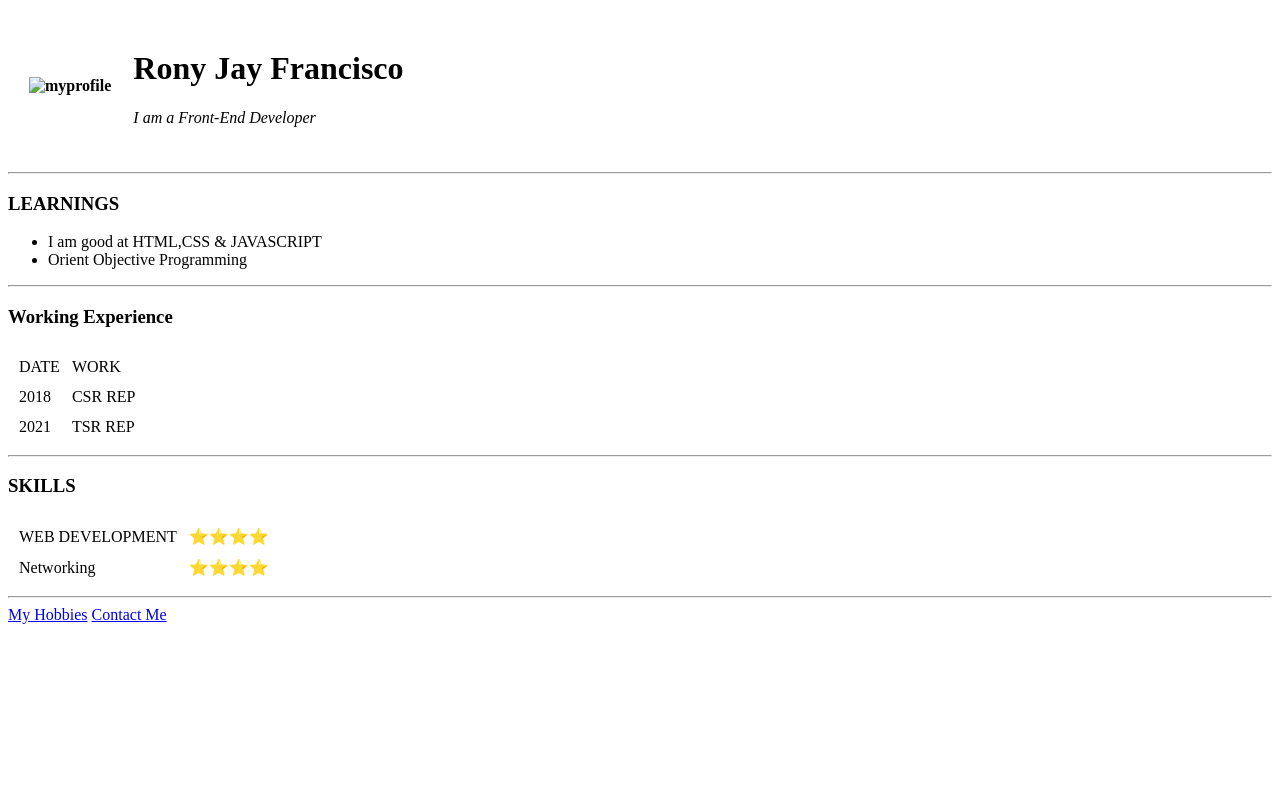
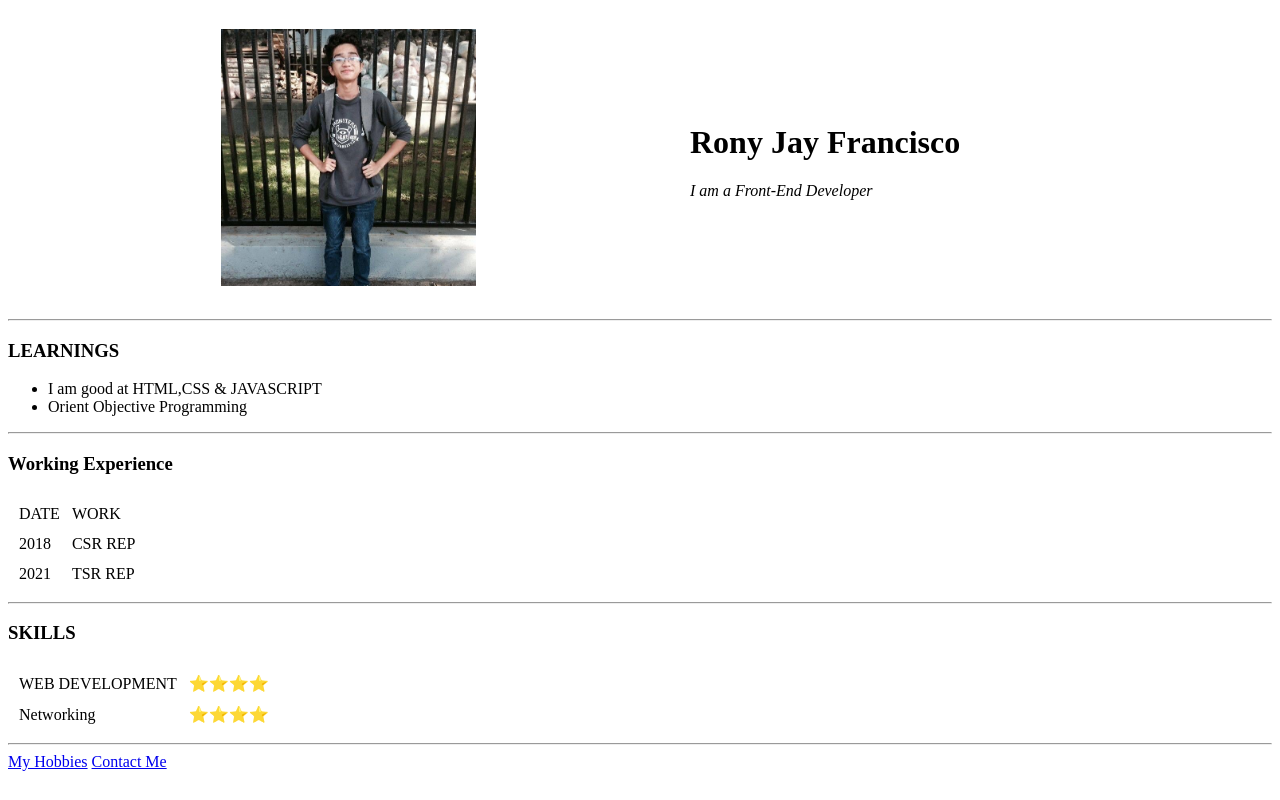
Before and after one commit to rf4737/cv, a plain HTML site: page index.html in a window 1280 px wide. Drawn offline with Linux system fonts and the light colour scheme.

Commit message:
Update index.html

```diff
--- a/index.html
+++ b/index.html
@@ -12,7 +12,7 @@
     <table cellspacing="20">
 
         <tr>
-            <th><img src="ron.jpg" width="40%" alt="myprofile"> </th>
+            <th><img src="img/ron.jpg" width="40%" alt="myprofile"> </th>
             <td> <h1>  Rony Jay Francisco </h1>
 
             <p><em> I am a Front-End Developer</em> </p>
```
